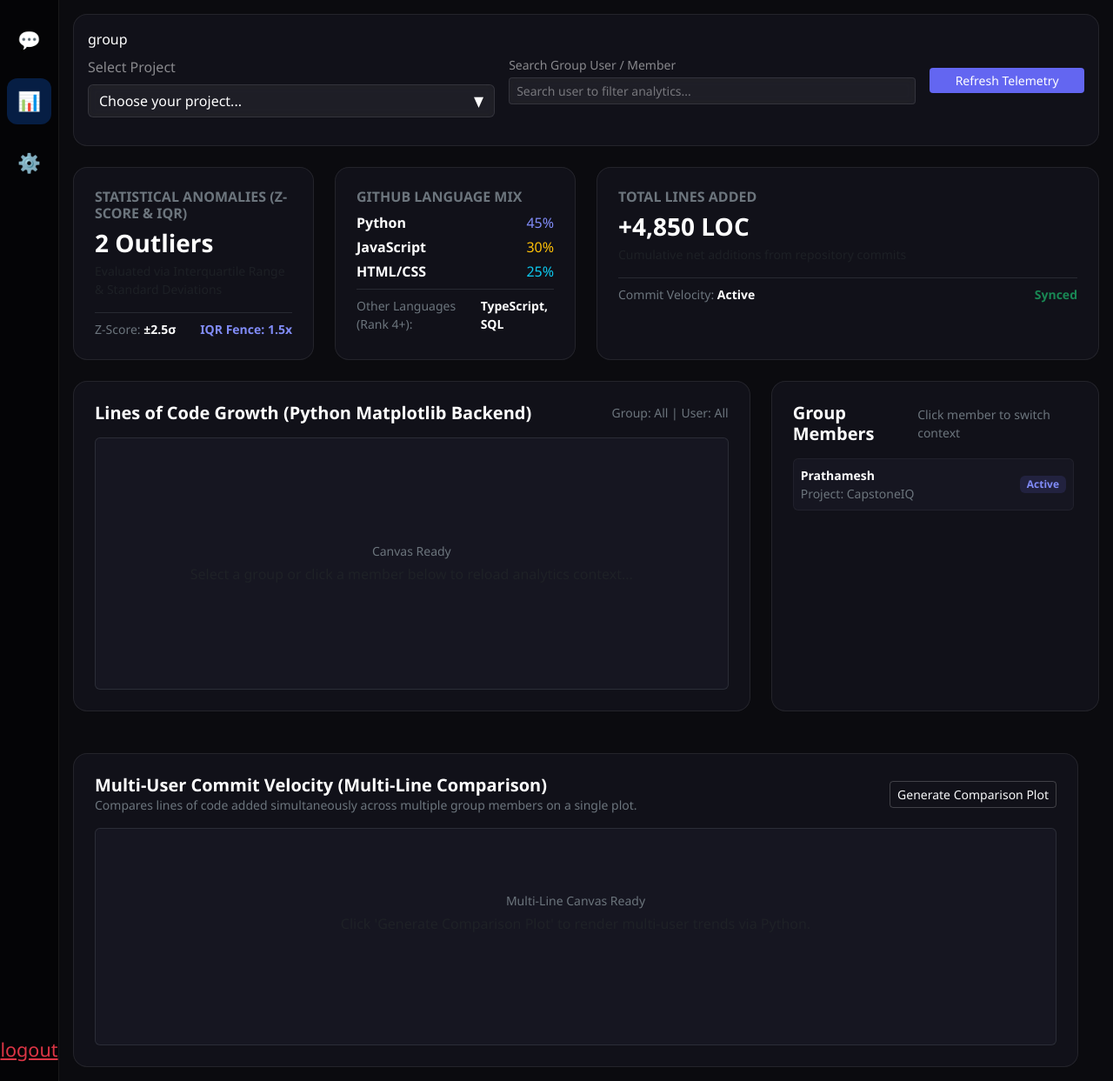
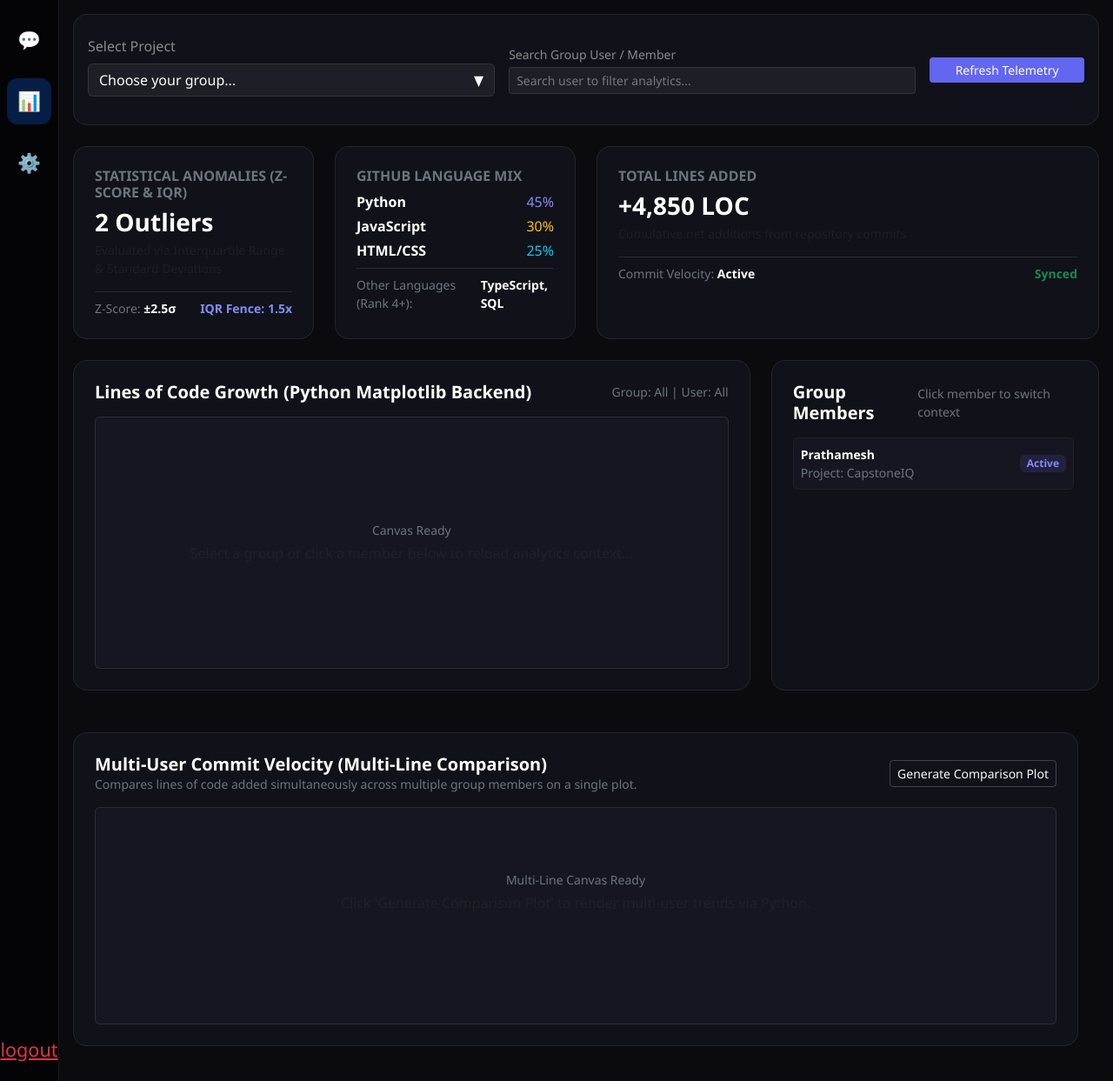
Before and after one commit to prathmeshhalande1/CapstoneIQ, a Django app: page / in a window 1280 px wide, after a click that opens the changed part. Shown: the whole page at 87% size. Run offline with Django 5.2, Linux system fonts and the light colour scheme; the visitor is signed in with stand-in values (Sample User, id 1); data comes from the database, SQL or seed files in the repository; data that the repository does not hold is empty.

Commit message:
add new function in analsis

```diff
--- a/static/js/analsis.js
+++ b/static/js/analsis.js
@@ -1,4 +1,5 @@
-let defualtOutput1 = 'Choose your project...';
+
+let defualtOutput1 = 'Choose your group...';
 
 function selectProjectOption(clickItem, e) {
     if (e) e.preventDefault();
@@ -7,7 +8,7 @@
     const projId = $item.attr('data-id');
     const projTitle = $item.attr('data-title');
 
-    defualtOutput1 = projTitle || 'Choose your project...';
+    defualtOutput1 = projTitle || 'Choose your group...';
     console.log("Selected Default Output:", defualtOutput1);
 
     $('#selectedProjectId').val(projId);
@@ -19,12 +20,33 @@
         const dropdownInstance = bootstrap.Dropdown.getInstance(dropdownToggle) || new bootstrap.Dropdown(dropdownToggle);
         dropdownInstance.hide();
     }
+
+    const scriptTag = document.getElementById('allGroupsData');
+    if (!scriptTag) {
+        console.warn("⚠️ allGroupsData script tag missing from page!");
+        return;
+    }
+    let group = [];
+    try {
+        let rawContent = scriptTag.textContent.trim();
+        group = JSON.parse(rawContent);
+        if (typeof group === 'string') {
+            group = JSON.parse(group);
+        }
+    } catch (e) {
+        console.error("❌ Failed to parse group JSON:", e);
+    }
+
+
+    const Data = group.filter(i => String(i.id) === String(projId))
+    console.log(Data)
+    sessionStorage.setItem('group', JSON.stringify(Data))
 }
 
 function getallUserProject() {
-    const scriptTag = document.getElementById('userProjectsData');
+    const scriptTag = document.getElementById('allGroupsData');
     if (!scriptTag) {
-        console.warn("⚠️ userProjectsData script tag missing from page!");
+        console.warn("⚠️ allGroupsData script tag missing from page!");
         return;
     }
     let projects = [];
@@ -42,14 +64,14 @@
     const topProjects = projects.slice(0, 5);
 
     let listItemsHtml = '';
-    topProjects.forEach(project => {
+    topProjects.forEach(group => {
         listItemsHtml += `
             <li>
                 <a class="dropdown-item text-white project-option px-2 py-1 mb-1" href="#"
-                   data-id="${project.id}"
-                   data-title="${project.title}"
+                   data-id="${group.id}"
+                   data-title="${group.groupName}"
                    onclick="selectProjectOption(this, event)">
-                    <div class="fw-bold text-truncate">${project.title} <span class="text-secondary text-end">${project.status || 'Active'}</span></div>
+                    <div class="fw-bold text-truncate">${group.groupName} <span class="text-secondary text-end">${group.createdAt || 'Active'}</span></div>
                 </a>
             </li>
         `;
@@ -65,12 +87,12 @@
                 <span>▼</span>
             </button>
 
-            <ul class="dropdown-menu w-100 glass p-2 mt-1" style="background: rgba(20, 20, 30, 0.93); backdrop-filter: blur(12px); border: 1px solid rgba(255, 255, 255, 0.1);">
+            <ul class="dropdown-menu w-100 glass p-2 mt-1" style="background: rgba(20, 20, 30, 0.93);  backdrop-filter: blur(12px); border: 1px solid rgba(255, 255, 255, 0.1);">
                 <li class="px-2 pb-3 pt-1 border-bottom border-secondary border-opacity-25 sticky-top ">
-                    <input type="text" id="projectSearchInput" class="form-control form-control-sm glass-input text-white" placeholder="Search repositories..." onkeyup="filterModalProjects()" style="outline: none; box-shadow: none;">
+                    <input type="text" id="groupSearchInput" class="form-control form-control-sm glass-input text-white" placeholder="Search repositories..." onkeyup="filterModalGroup()" style="outline: none; box-shadow: none;">
                 </li>
 
-                <div id="modalProjectList" class="mt-2">
+                <div id="modalGroupList" class="mt-2"  style="z-index: 100000;">
                     ${listItemsHtml}
                 </div>
             </ul>
@@ -81,9 +103,10 @@
     $groupOption.html(projectOptionHtml);
 
 }
-function filterModalProjects() {
-    const searchText = $('#projectSearchInput').val().toLowerCase();
-    const scriptTag = document.getElementById('userProjectsData');
+function filterModalGroup() {
+    console.log("1")
+    const searchText = $('#groupSearchInput').val().toLowerCase();
+    const scriptTag = document.getElementById('allGroupsData');
     if (!scriptTag) return;
 
     let projects = [];
@@ -100,8 +123,8 @@
         projects = projects ? [projects] : [];
     }
 
-    const filtered = projects.filter(p => p.title.toLowerCase().includes(searchText));
-    const $listContainer = $('#modalProjectList');
+    const filtered = projects.filter(p => p.groupName.toLowerCase().includes(searchText));
+    const $listContainer = $('#modalGroupList');
     $listContainer.empty();
 
     if (filtered.length === 0) {
@@ -109,15 +132,15 @@
         return;
     }
 
-    filtered.forEach(project => {
+    filtered.forEach(group => {
         const itemHtml = `
             <li>
                 <a class="dropdown-item text-white project-option px-2 py-1 mb-1 rounded" href="#"
-                   data-id="${project.id}"
-                   data-title="${project.title || 'Untitled Project'}"
+                   data-id="${group.id}"
+                   data-title="${group.groupName || 'Untitled Project'}"
                    onclick="selectProjectOption(this, event)">
-                    <div class="fw-bold text-truncate">${project.title || 'Untitled Project'}</div>
-                    <small class="text-secondary">${project.status || 'Active'}</small>
+                    <div class="fw-bold text-truncate">${group.groupName || 'Untitled Project'}</div>
+                    <small class="text-secondary">${group.createdAt || 'Active'}</small>
                 </a>
             </li>
         `;
--- a/templates/components/analyticsView.html
+++ b/templates/components/analyticsView.html
@@ -3,12 +3,11 @@
 <div id="analyticsView" class="p-0 m-0 d-none w-auto overflow-scroll hide-scrollbar">
     <div class="container-fluid px-2 px-md-3 py-3">
         <div class="w-100 glass-card p-3 mb-4"
-            style="background: rgba(20, 20, 30, 0.75); backdrop-filter: blur(16px); border: 1px solid rgba(255, 255, 255, 0.08); border-radius: 1rem;">
+            style="background: rgba(20, 20, 30, 0.75); backdrop-filter: blur(16px); z-index: 1060;position: relative;border: 1px solid rgba(255, 255, 255, 0.08); border-radius: 1rem;">
             <div class="row align-items-center g-3">
                 <div class="col-md-5">
                     <div class="mb-3">
-                        <label for="groupOption">group</label>
-                        <div id="groupOption">
+                        <div id="groupOption" >
 
                         </div>
                     </div>
@@ -27,7 +26,7 @@
             </div>
         </div>
         <div class="row g-4 mb-4">
-            <div class="col-md-3">
+            <div class="col-md-3" style="z-index: 5;">
                 <div class="glass-card p-4 h-100"
                     style="background: rgba(20, 20, 30, 0.75); backdrop-filter: blur(16px); border: 1px solid rgba(255, 255, 255, 0.08); border-radius: 1rem;">
                     <h6 class="text-secondary text-uppercase fs-7 fw-bold mb-2">Statistical Anomalies (Z-Score & IQR)
@@ -42,7 +41,7 @@
                 </div>
             </div>
 
-            <div class="col-md-3">
+            <div class="col-md-3" style="z-index: 5;">
                 <div class="glass-card p-4 h-100"
                     style="background: rgba(20, 20, 30, 0.75); backdrop-filter: blur(16px); border: 1px solid rgba(255, 255, 255, 0.08); border-radius: 1rem;">
                     <h6 class="text-secondary text-uppercase fs-7 fw-bold mb-2">GitHub Language Mix</h6>
@@ -68,7 +67,7 @@
                 </div>
             </div>
 
-            <div class="col-md-6">
+            <div class="col-md-6" style="z-index: 5;" >
                 <div class="glass-card p-4 h-100"
                     style="background: rgba(20, 20, 30, 0.75); backdrop-filter: blur(16px); border: 1px solid rgba(255, 255, 255, 0.08); border-radius: 1rem;">
                     <h6 class="text-secondary text-uppercase fs-7 fw-bold mb-2">Total Lines Added</h6>
@@ -158,4 +157,3 @@
             </div>
         </div>
     </div>
-    <script src="{% static 'js/analsis.js' %}"></script>
```
